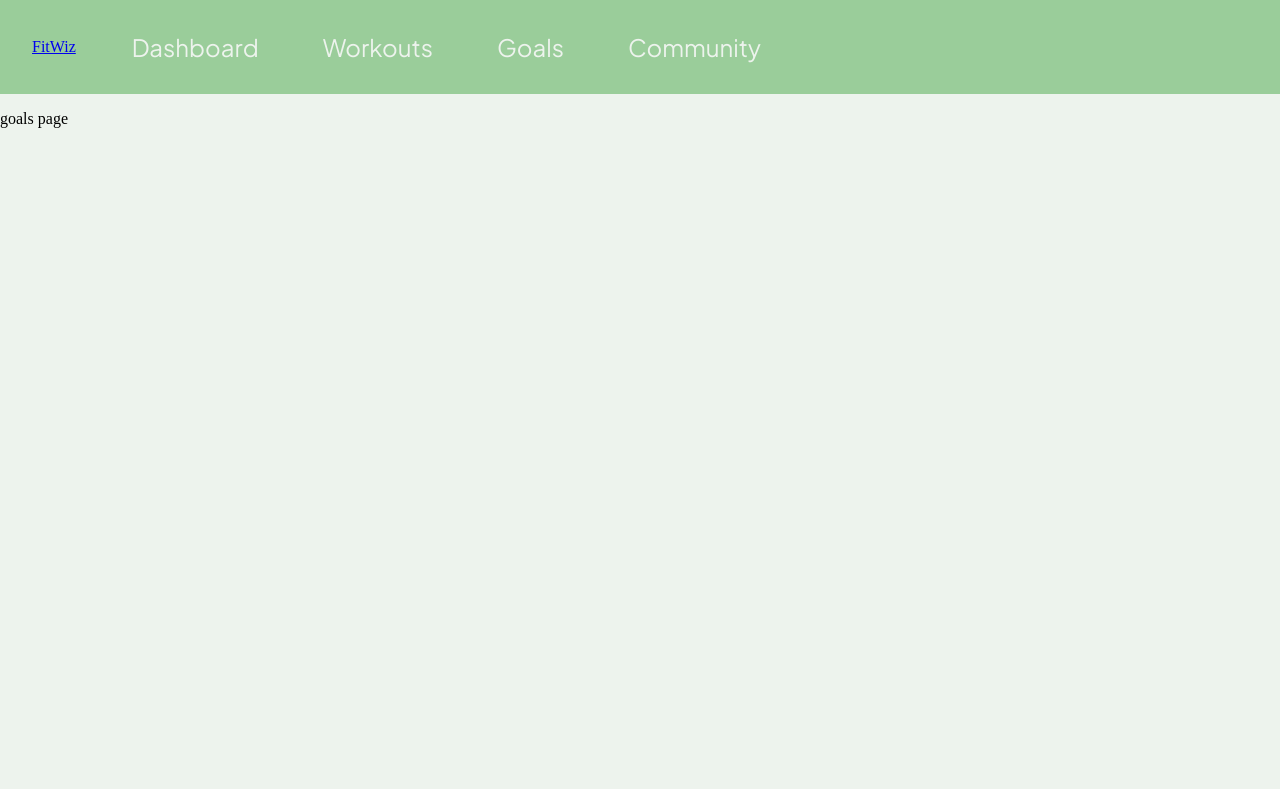
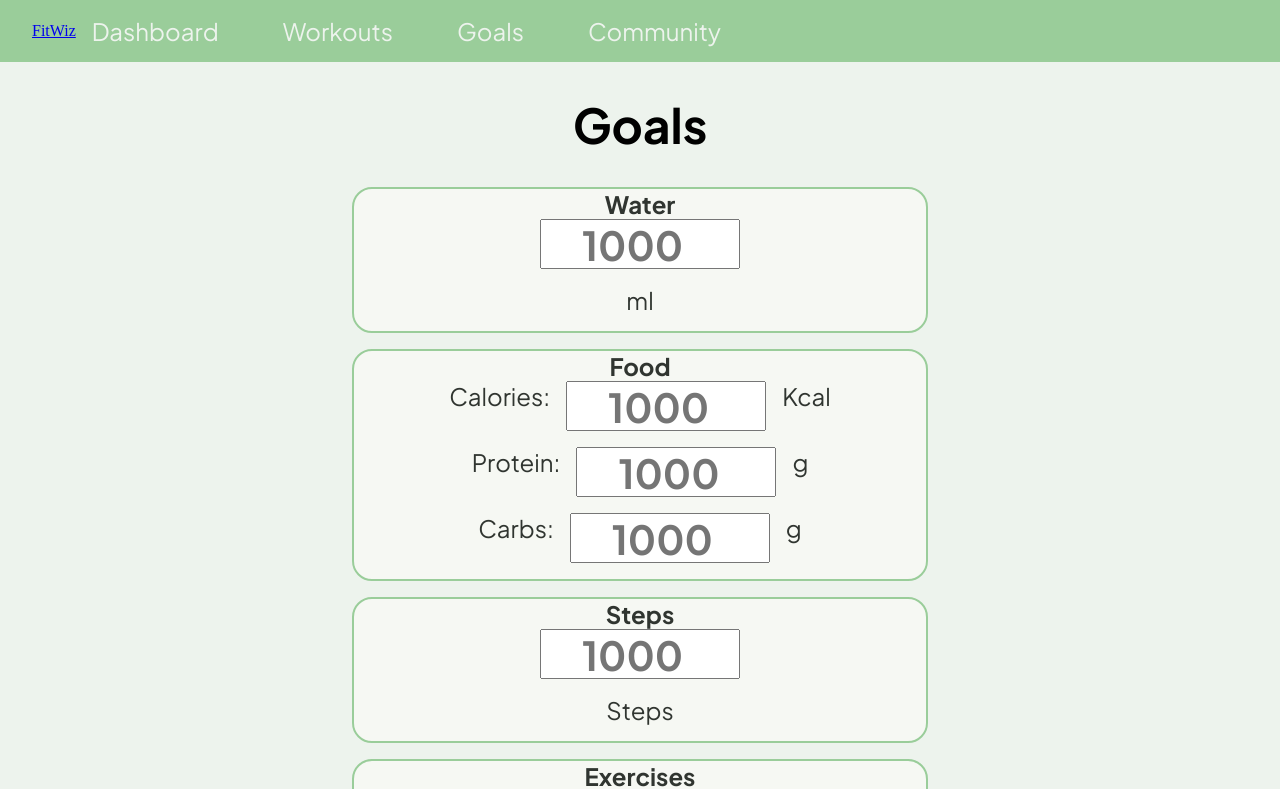
Before and after one commit to JDgoldvox/FullStackFitnessApp, a React (Vite) app in the folder frontend/: page /Goals in a window 1280 px wide. Shown: the top 789 px of the page. Built offline with nearby package versions, Linux system fonts and the light colour scheme.

Commit message:
add community page and workouts

```diff
--- a/frontend/src/App.css
+++ b/frontend/src/App.css
@@ -1,6 +1,12 @@
 
 .background-color{
     background-color: var(--primary-cream);
-    min-height: 100vh;
-    min-width: 100vw;
+    min-height: 100%;
+    width: 100%;
 }
+
+* {
+    margin: 0;
+    padding: 0;
+    box-sizing: border-box;
+}
--- a/frontend/src/App.jsx
+++ b/frontend/src/App.jsx
@@ -7,7 +7,9 @@ function App() {
 
   return (
     <>
+        <title> FitWiz </title>
         <div className="background-color">
+            <link rel="icon" href="/favicon.ico" />
             <Navbar />
             <Outlet />
         </div>
--- a/frontend/src/components/navbar/Navbar.css
+++ b/frontend/src/components/navbar/Navbar.css
@@ -5,6 +5,9 @@
     justify-content: start;
     align-items: center;
     background-color: var(--accent-green);
+    position: sticky;
+    z-index: 100;
+    top: 0;
 }
 
 .navbar-links
--- a/frontend/src/components/nodes/ExerciseNode.css
+++ b/frontend/src/components/nodes/ExerciseNode.css
@@ -5,6 +5,28 @@
     border-width: 2px;
     border-style: solid;
     border-color: var(--accent-green);
+
     height: 6rem;
     width: 60%;
+    margin: 0;
+
+    display: flex;
+    align-items: center;
+    justify-content: space-between;
+    padding-left: 2rem;
 }
+
+.exercise-node-shape p{
+    color: var(--primary-font-color);
+    font-size: 34px;
+    font-family: 'inter', sans-serif;
+}
+
+.exercise-node-shape input
+{
+    width: 20%;
+    height: 60%;
+    display: flex;
+    align-content: end;
+    justify-content: end;
+}
--- a/frontend/src/components/nodes/ExerciseNode.jsx
+++ b/frontend/src/components/nodes/ExerciseNode.jsx
@@ -1,10 +1,16 @@
 import '@/components/nodes/ExerciseNode.css'
 
 export default function ExerciseNode({exerciseTitle, reps, sets}) {
+
+    function handleCheckboxChange() {
+        alert("Checkbox changed!");
+    }
+
     return (
         <>
             <div className="exercise-node-shape">
-                <p> {exerciseTitle} </p>
+                <p> {reps} x {exerciseTitle} for {sets} sets</p>
+                <input type={"checkbox"} onChange={handleCheckboxChange}/>
             </div>
         </>
     )
--- a/frontend/src/index.css
+++ b/frontend/src/index.css
@@ -11,5 +11,4 @@
 body {
     margin: 0;
     padding: 0;
-    min-height: 100vh;
 }
--- a/frontend/src/pages/Community.css
+++ b/frontend/src/pages/Community.css
@@ -0,0 +1,33 @@
+.community-main-img-container
+{
+    Display: flex;
+    justify-content: center;
+    align-content: center;
+    width: auto;
+    height: auto;
+    margin: 0;
+}
+
+.community-main-img
+{
+    width: 500px;
+    height: auto;
+    border-radius: 500px;
+    margin: 0.1rem 0;
+}
+
+.community-title
+{
+    text-align: center;
+    font-size: 48px;
+    font-family: 'Plus Jakarta Sans', sans-serif;
+}
+
+.community-text-section
+{
+    align-content: center;
+    text-align: center;
+    font-size: 24px;
+    font-family: 'inter', sans-serif;
+    margin: 5rem;
+}
--- a/frontend/src/pages/Community.jsx
+++ b/frontend/src/pages/Community.jsx
@@ -1,8 +1,37 @@
+import "@/pages/Community.css"
+
 export default function Community()
 {
     return (
         <>
-            <p> community page</p>
+            <h1 className="community-title"> community page </h1>
+
+            <div className="community-main-img-container">
+                <img className= "community-main-img" src="../../public/community.jpg" alt="community"/>
+            </div>
+
+            <section className="community-text-section">
+                Welcome to the FitWiz Community—a space designed for everyone,
+                from beginners taking their first steps to seasoned athletes pushing their limits.
+                We believe that fitness is better together, and this hub is where you can turn your
+                individual progress into a shared journey. Whether you are looking for motivation,
+                accountability, or a friendly place to discuss your wins, you are in the right spot.
+            </section>
+
+            <section className="community-text-section">
+                Here, the focus is on connection and growth. You can browse through shared
+                workout plans to spark new ideas for your training, or celebrate your latest
+                personal records alongside others who truly understand the effort behind them.
+                By sharing your journey and seeing the milestones of your peers, you’ll find that
+                the motivation to hit your daily goals—whether that’s hitting your step count, crushing
+                a new lifting personal best, or staying consistent with your nutrition—becomes much easier
+                when you’re part of a team.
+            </section>
+
+            <section className="community-text-section">
+                How are you planning to structure these community sections—should we highlight recent
+                personal records or feature shared workout plans first?
+            </section>
         </>
     )
 }
--- a/frontend/src/pages/Goals.css
+++ b/frontend/src/pages/Goals.css
@@ -0,0 +1,86 @@
+
+.goals-title
+{
+    display: flex;
+    align-items: center;
+    justify-content: center;
+    margin-top: 2rem;
+    margin-bottom: 2rem;
+    font-size: 48px;
+    font-weight: bold;
+    font-family: 'Plus Jakarta Sans', sans-serif;
+}
+
+.goals-container
+{
+    margin: 1rem auto;
+    display: flex;
+    flex-direction: column;
+    width: 45%;
+    background-color: var(--primary-white);
+
+    border-radius: 20px;
+    border-width: 2px;
+    border-style: solid;
+    border-color: var(--accent-green);
+}
+
+.goals-container h2
+{
+    display: flex;
+    align-items: center;
+    justify-content: center;
+    color: var(--primary-font-color);
+    font-family: 'Plus Jakarta Sans', sans-serif;
+    font-size: 24px;
+    margin: 0;
+}
+
+.goal-settings
+{
+    display: flex;
+    align-items: center;
+    margin-bottom: 1rem;
+    flex-direction: column;
+    gap: 1rem;
+}
+
+.goal-settings input
+{
+    font-size: 40px;
+    font-family: 'Plus Jakarta Sans', sans-serif;
+    color: var(--primary-font-color);
+    width: 200px;
+    height: 50px;
+    font-weight: bold;
+    text-align: center;
+}
+
+.goal-settings p
+{
+    display: flex;
+    font-size: 24px;
+    font-family: 'Plus Jakarta Sans', sans-serif;
+    color: var(--primary-font-color);
+    margin: 0 1rem;
+    text-align: right;
+    flex-shrink: 0;
+}
+
+.goal-settings ul
+{
+    display: flex;
+    list-style-type: none;
+    flex-direction: column;
+    padding: 0;
+    margin: 0;
+    width: 100%;
+    align-content: center;
+}
+
+.goal-settings li
+{
+    display: flex;
+    flex-direction: row;
+    justify-content: center
+}
--- a/frontend/src/pages/Goals.jsx
+++ b/frontend/src/pages/Goals.jsx
@@ -1,8 +1,62 @@
+import '@/pages/Goals.css'
 
 export default function Goals() {
     return (
         <>
-            <p> goals page</p>
+            <h1 className= "goals-title"> Goals </h1>
+
+            <section className="goals-container">
+                <h2> Water </h2>
+
+                <div className="goal-settings">
+                    <input type="number" placeholder="1000"/> <p> ml </p>
+                </div>
+            </section>
+
+            <section className="goals-container">
+                <h2> Food </h2>
+                <ul className="goal-settings">
+                    <li>
+                        <p> Calories: </p>
+                        <input type="number" placeholder="1000"/>
+                        <p> Kcal </p>
+                    </li>
+                    <li>
+                        <p> Protein: </p>
+                        <input type="number" placeholder="1000"/>
+                        <p> g </p>
+                    </li>
+                    <li>
+                        <p> Carbs: </p>
+                        <input type="number" placeholder="1000"/>
+                        <p> g </p>
+                    </li>
+                </ul>
+            </section>
+
+            <section className="goals-container">
+                <h2> Steps </h2>
+                <div className="goal-settings">
+                    <input type="number" placeholder="1000"/>
+                    <p> Steps </p>
+                </div>
+            </section>
+
+            <section className="goals-container">
+                <h2> Exercises </h2>
+                <div className="goal-settings">
+                    <input type="number" placeholder="5"/>
+                    <p> Count </p>
+                </div>
+            </section>
+
+            <section className="goals-container">
+                <h2> Heartrate </h2>
+                <div className="goal-settings">
+                    <input type="number" placeholder="1000"/>
+                    <p> Bpm </p>
+                </div>
+            </section>
         </>
     )
 }
--- a/frontend/src/pages/Workouts/WorkoutTemplate.jsx
+++ b/frontend/src/pages/Workouts/WorkoutTemplate.jsx
@@ -24,12 +24,12 @@ export default function WorkoutTemplate({
             </div>
 
             <ul className="workout-list">
-                <li> <WorkoutNode exerciseTitle="situps" sets={5} reps={10}/> </li>
-                <li> <WorkoutNode/> </li>
-                <li> <WorkoutNode/> </li>
-                <li> <WorkoutNode/> </li>
-                <li> <WorkoutNode/> </li>
-                <li> <WorkoutNode/> </li>
+                <li> <WorkoutNode exerciseTitle="Situps" sets={5} reps={10}/> </li>
+                <li> <WorkoutNode exerciseTitle="Plank" sets={3} reps={1}/> </li>
+                <li> <WorkoutNode exerciseTitle="Russian Twists" sets={4} reps={20}/> </li>
+                <li> <WorkoutNode exerciseTitle="Leg Raises" sets={4} reps={12}/> </li>
+                <li> <WorkoutNode exerciseTitle="Mountain Climbers" sets={3} reps={30}/> </li>
+                <li> <WorkoutNode exerciseTitle="Bicycle Crunches" sets={4} reps={15}/> </li>
             </ul>
         </>
     )
```
Also changed, not shown: 1 other file (tests, documents, lock files or other folders).
